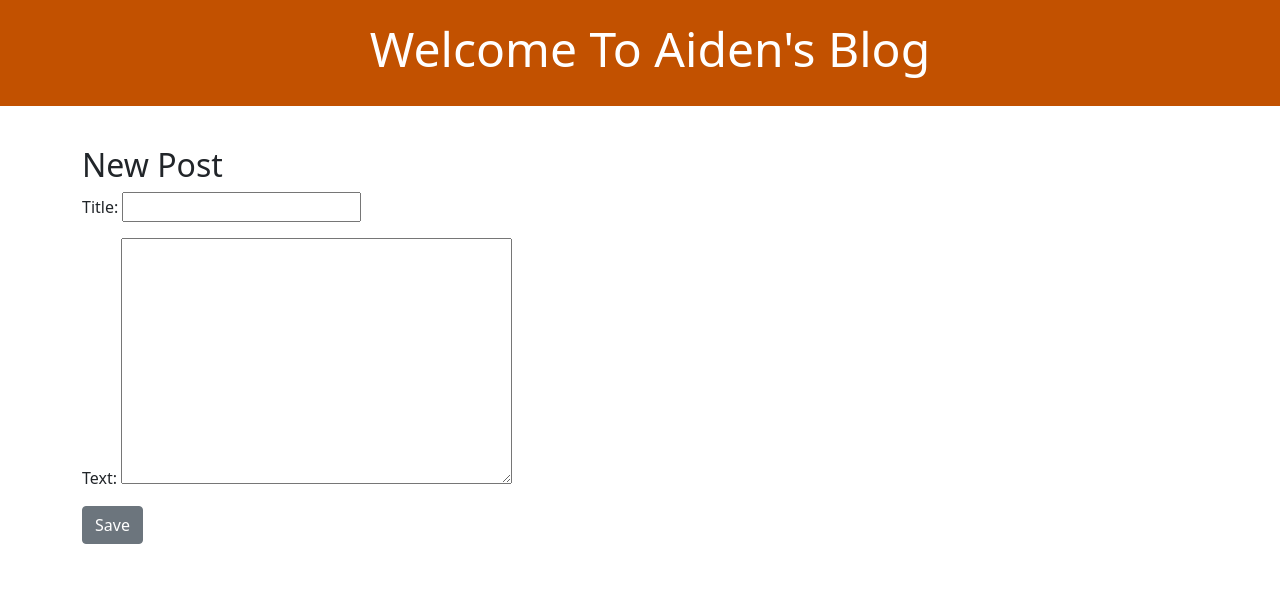
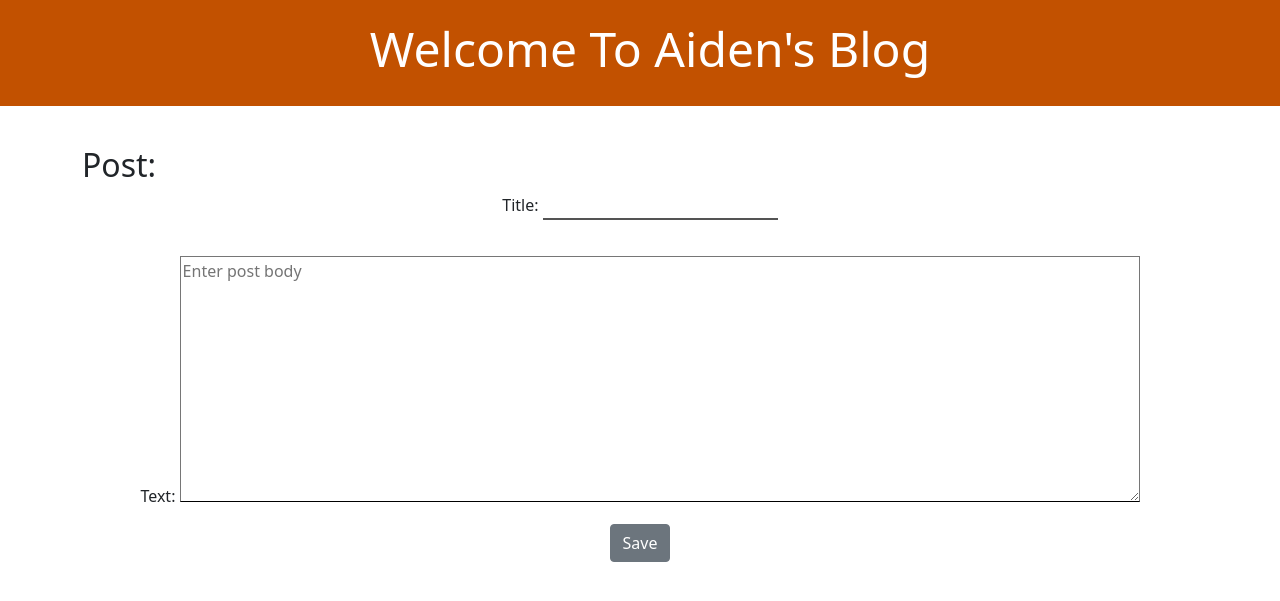
Before and after one commit to AidenForrest/my-first-blog, a Django app: page /post/new/ in a window 1280 px wide. Shown: the top 601 px of the page. Run offline with Django 3.2, Linux system fonts and the light colour scheme.

Commit message:
Polished up version 1

```diff
--- a/blog/forms.py
+++ b/blog/forms.py
@@ -5,3 +5,7 @@ class PostForm(forms.ModelForm):
     class Meta:
         model = Post
         fields = ('title', 'text')
+        widgets = {
+            'title': forms.TextInput(attrs={'style': 'border-top-width: 0px; border-left-width: 0px; border-right-width: 0px; outline: none; border-bottom-color: black; margin-bottom: 20px'}),
+            'text': forms.Textarea(attrs={'style': 'border-bottom-color: black; outline: none; width: 75vw;', 'placeholder': 'Enter post body'})
+        }
--- a/blog/templates/blog/base.html
+++ b/blog/templates/blog/base.html
@@ -13,7 +13,9 @@
 
     <header class="page-header">
         <div class="container">
-            <h1 style=>Welcome To Aiden's Blog</h1>
+            <a href="/" style="text-decoration: none;">
+                <h1>Welcome To Aiden's Blog</h1>
+            </a>
         </div>
         <div class="createImage" style="position: absolute; top: 30px;">
             {% if user.is_authenticated %}
--- a/blog/templates/blog/post_detail.html
+++ b/blog/templates/blog/post_detail.html
@@ -4,8 +4,7 @@
 {% block content %}
     <article class="post">
         <span>
-            <h2 style="display: inline-block;"><a href="{% url 'post_detail' pk=post.pk %}" style="display: inline-block;">{{ post.title }}</a></h2>
-            <button type="button" class="btn btn-primary" style="display: inline-block; font-size: small; margin-left: 10px; margin-top: -8px;" id={{ forloop.counter }} onclick="openCont()">Read</button>
+            <h2 style="display: inline-block; color: rgb(194, 81, 0);;">{{ post.title }}</h2>
         </span>
         <div>
             <span>
--- a/blog/templates/blog/post_edit.html
+++ b/blog/templates/blog/post_edit.html
@@ -1,9 +1,11 @@
 {% extends 'blog/base.html' %}
 
 {% block content %}
-    <h2>New Post</h2>
-    <form method="post" class="post-form">{% csrf_token %}
-        {{ form.as_p }}
-        <button type="submit" class="save btn btn-secondary">Save</button>
-    </form>
+    <h2>Post:</h2>
+    <div style="align-items: center; text-align: center;">
+        <form method="post" class="post-form">{% csrf_token %}
+            {{ form.as_p }}
+            <button type="submit" class="save btn btn-secondary">Save</button>
+        </form>
+    </div>
 {% endblock %}
```
